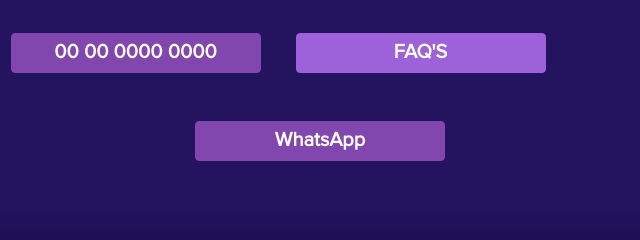
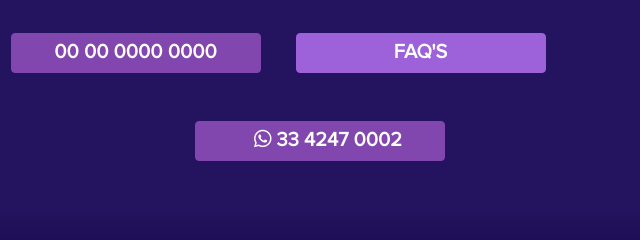
Before and after one commit to BlueberryWeb/DIREMOVIL, a plain HTML site: page index.html in a window 1280 px wide. Shown: the part 4800-5040 px from the top of the page, 362-1002 px from the left. Drawn offline with nearby package versions, Linux system fonts and the light colour scheme.

Commit message:
cambios en bnt whats

```diff
--- a/css/style.css
+++ b/css/style.css
@@ -238,6 +238,7 @@
     width: 250px;
     height: 40px;
 }
+
 .btn-tel:hover{
     background-color: #8246AF;
     color: #fff;
--- a/index.html
+++ b/index.html
@@ -486,7 +486,10 @@
                             data-animation-duration="5s">
                             <button class="btn btn-primary btn-tel">
                                 <a href="https://api.whatsapp.com/send?phone=523342470002" target="_blank" rel="noopener noreferrer">
-                                    <h5><b>WhatsApp</b></h5>
+                                    <h5>
+                                        <i class="fa-brands fa-whatsapp ms-3"></i>
+                                        <b>33 4247 0002</b>
+                                    </h5>
                                 </a>
                             </button>
                         </div>
```
Also changed, not shown: planes.html (+4 -1 lines), somos.html (+4 -1 lines).
